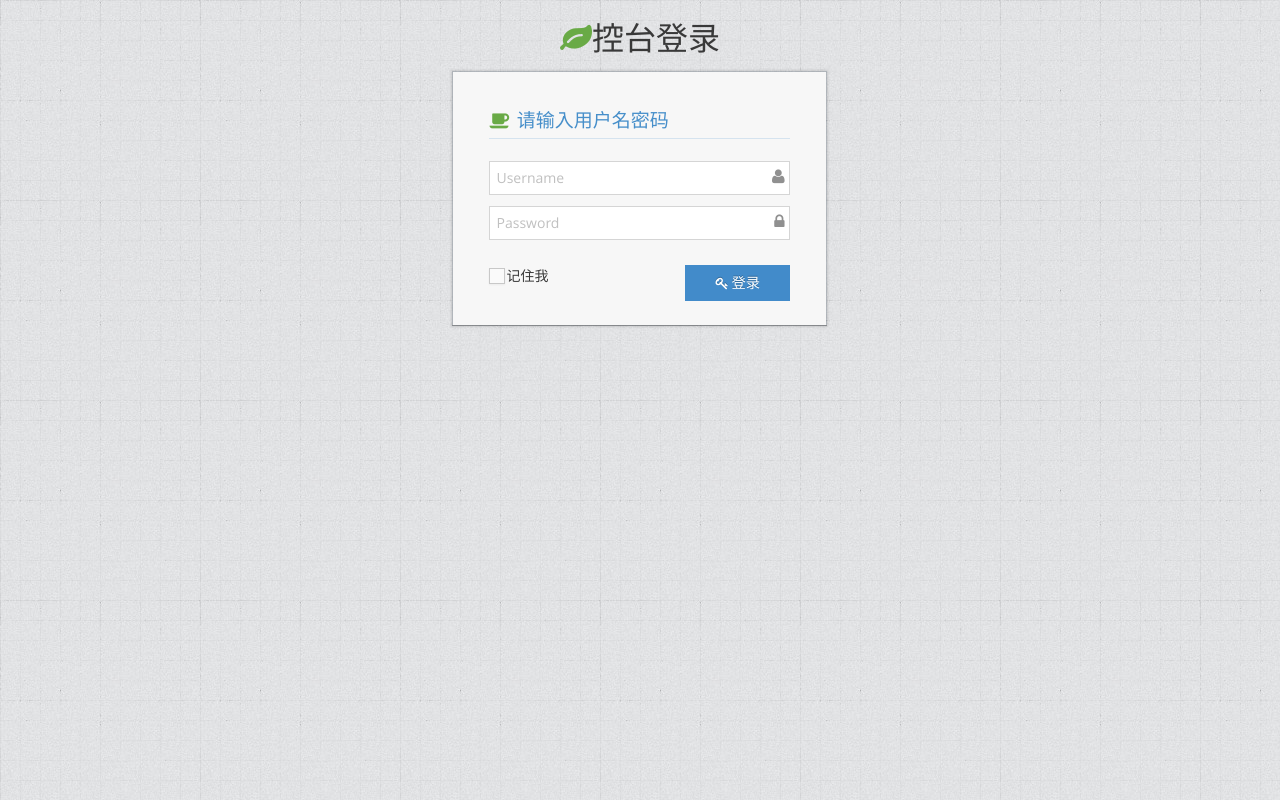
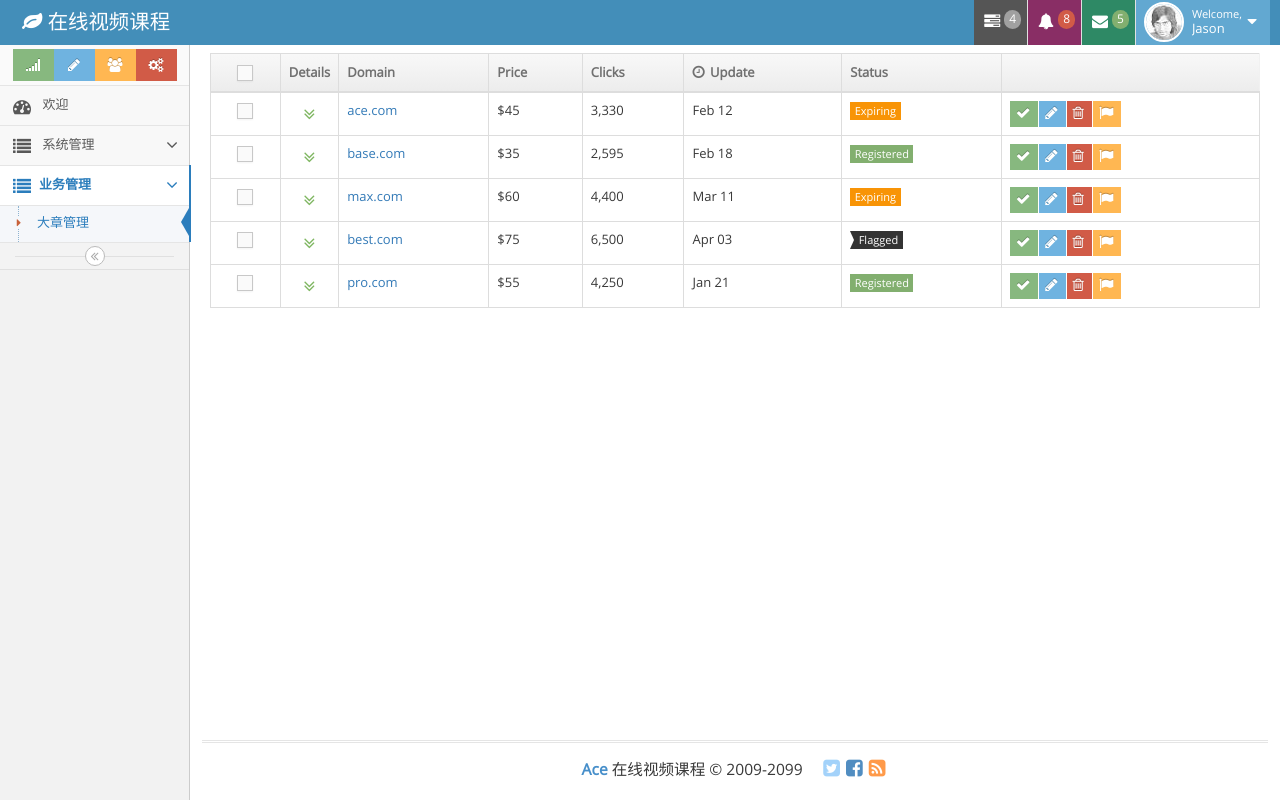
Before and after one commit to tiareWang/Springcloud__Vue, a Vue app in the folder admin/: page /admin/business/chapter in a window 1280 px wide. Before the commit this address led to /login. Built offline with nearby package versions, Linux system fonts and the light colour scheme.

Commit message:
1. 点击sidebar菜单实现页面跳转并增加激活样式

```diff
--- a/admin/src/router.js
+++ b/admin/src/router.js
@@ -23,7 +23,7 @@
             path: 'welcome',
             component: Welcome,
         },{
-            path: 'chapter',
+            path: 'business/chapter',
             component: Chapter,
         }
         ]
--- a/admin/src/views/admin.vue
+++ b/admin/src/views/admin.vue
@@ -354,16 +354,16 @@
         </div><!-- /.sidebar-shortcuts -->
 
         <ul class="nav nav-list">
-          <li class="">
-            <a href="index.html">
+          <li class="" id="welcome-sidebar">
+            <router-link to="/admin/welcome">
               <i class="menu-icon fa fa-tachometer"></i>
               <span class="menu-text"> 欢迎 </span>
-            </a>
+            </router-link>
 
             <b class="arrow"></b>
           </li>
 
-          <li class="active open">
+          <li class="">
             <a href="#" class="dropdown-toggle">
               <i class="menu-icon fa fa-list"></i>
               <span class="menu-text"> 系统管理 </span>
@@ -391,6 +391,30 @@
 
                 <b class="arrow"></b>
               </li>
+            </ul>
+          </li>
+
+          <li class="active open">
+            <a href="#" class="dropdown-toggle">
+              <i class="menu-icon fa fa-list"></i>
+              <span class="menu-text">业务管理 </span>
+
+              <b class="arrow fa fa-angle-down"></b>
+            </a>
+
+            <b class="arrow"></b>
+
+            <ul class="submenu">
+              <li class="active" id="business-chapter-sidebar">
+                <router-link to="/admin/business/chapter">
+                  <i class="menu-icon fa fa-caret-right"></i>
+                  大章管理
+                </router-link>
+
+                <b class="arrow"></b>
+              </li>
+
+
             </ul>
           </li>
 
@@ -458,6 +482,25 @@
     mounted: function() {
       $('body').removeClass('login-layout light-login');
       $('body').attr('class', 'no-skin');
+    },
+    methods: {
+      /**
+       * 菜单激活样式，id是当前点击的菜单id
+       * @param id
+       */
+      activeSidebar: function (id) {
+        //兄弟菜单去掉active样式，自身增加active样式
+        $("#" + id).siblings().removeClass("active");
+        $("#" + id).siblings().find("li").removeClass("active");
+        $("#" + id).addClass("active");
+
+        //如果有父菜单，父菜单的兄弟菜单去掉open active，父菜单增加open active
+        let parentLi = $("#" + id).parents("li");  //sibilings:获取兄弟节点
+        if(parentLi) {
+          parentLi.siblings().removeClass("open active");
+          parentLi.addClass("open active");
+        }
+      }
     }
   }
 </script>
--- a/admin/src/views/admin/chapter.vue
+++ b/admin/src/views/admin/chapter.vue
@@ -973,3 +973,15 @@
         </table>
   </div>
 </template>
+
+<script>
+  export default {
+    name: 'chapter',
+    mounted: function() {
+      this.$parent.activeSidebar("business-chapter-sidebar");
+    },
+    methods: {
+
+    }
+  }
+</script>
--- a/admin/src/views/admin/welcome.vue
+++ b/admin/src/views/admin/welcome.vue
@@ -3,3 +3,15 @@
     <h1>您好，欢迎进入控台</h1>
   </div>
 </template>
+
+<script>
+export default {
+  name: 'welcome',
+  mounted: function() {
+    this.$parent.activeSidebar("welcome-sidebar");
+  },
+  methods: {
+
+  }
+}
+</script>
```
